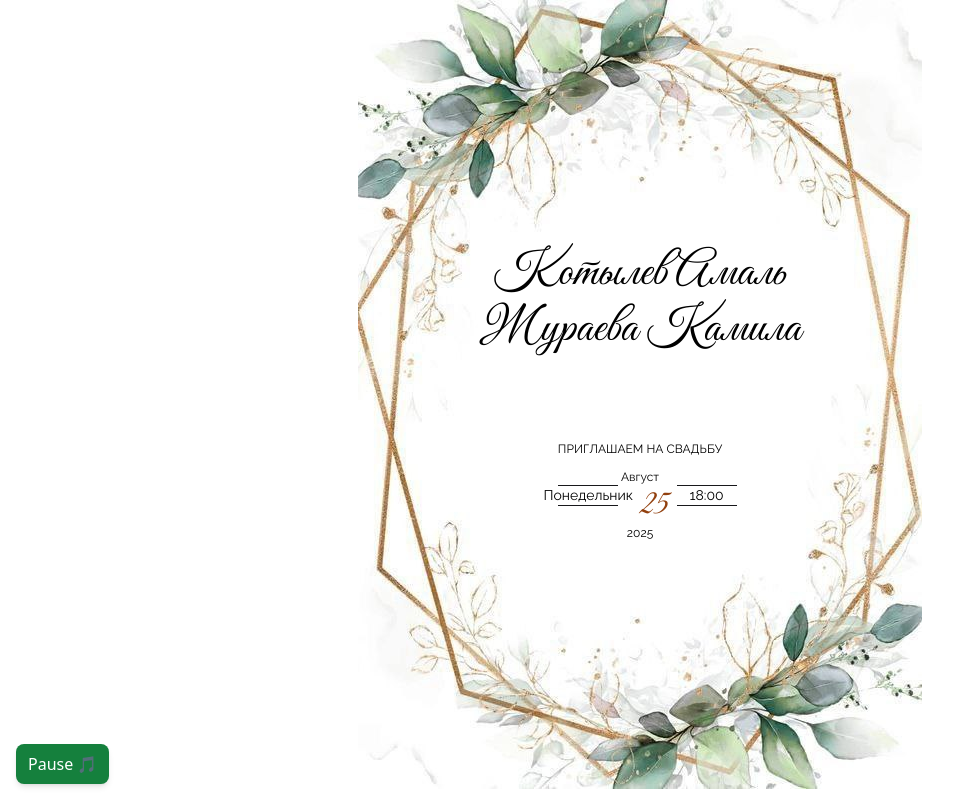
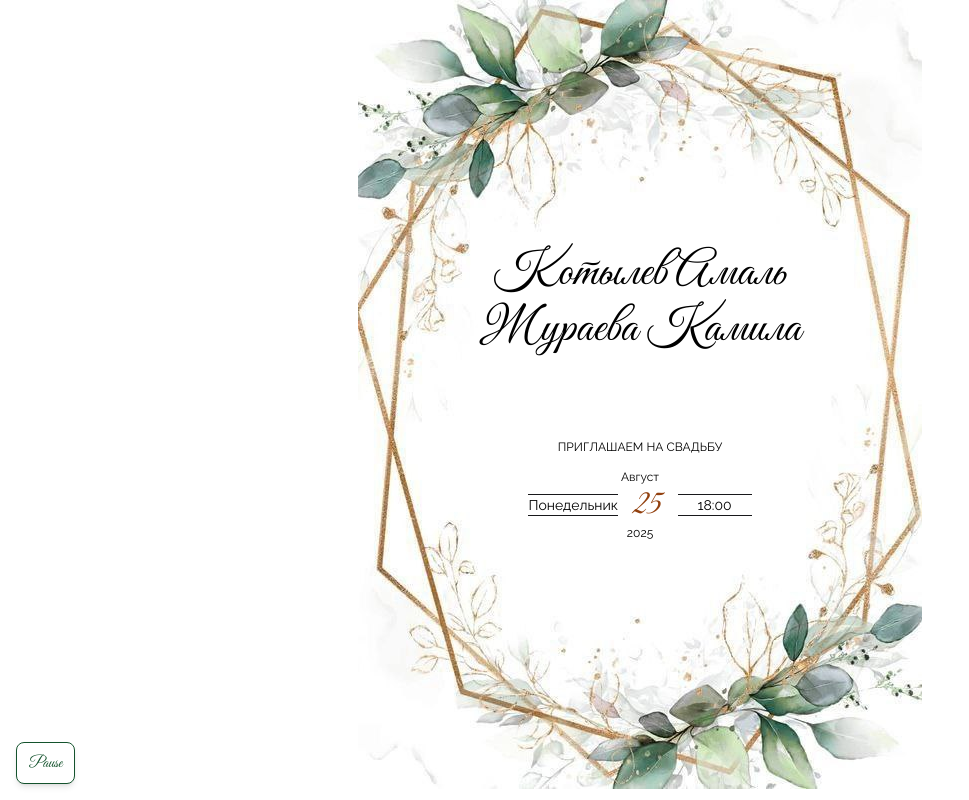
Before and after one commit to khmiq/invitation, a React (Vite) app: page /#/1 in a window 1280 px wide. Shown: the top 800 px of the page, without its empty margins (0-969 px from the left). Built offline with nearby package versions, Linux system fonts and the light colour scheme.

Commit message:
added  animation effects

```diff
--- a/package.json
+++ b/package.json
@@ -11,11 +11,13 @@
   },
   "dependencies": {
     "axios": "^1.8.1",
+    "framer-motion": "^12.5.0",
     "react": "^19.0.0",
     "react-confetti": "^6.4.0",
     "react-dom": "^19.0.0",
     "react-hot-toast": "^2.5.2",
     "react-router-dom": "^7.3.0",
+    "react-simple-typewriter": "^5.0.1",
     "react-use": "^17.6.0"
   },
   "devDependencies": {
--- a/src/components/Bcgmusic.jsx
+++ b/src/components/Bcgmusic.jsx
@@ -42,9 +42,10 @@ const BackgroundMusic = () => {
       <audio ref={audioRef} src={bgMusic} loop />
       <button
         onClick={toggleMusic}
-        className="bg-green-700 text-white px-3 py-2 rounded-lg shadow-md hover:bg-green-900 transition"
+        className="bg-white border border-green-900 font-great text-green-900 px-3 py-2 rounded-lg shadow-md transition z-[1000000]"
+
       >
-        {isPlaying ? "Pause 🎵" : "Play ▶️"}
+        {isPlaying ? "Pause" : "Play"}
       </button>
     </div>
   );
--- a/src/components/Photos.jsx
+++ b/src/components/Photos.jsx
@@ -22,7 +22,7 @@ const Photos = () => {
         <div className="absolute inset-y-0 left-[10%] right-[10%] backdrop-blur-[2px]"></div>
 
 
-        <div className="relative z-10 flex flex-col items-center ">
+        <div className="relative z-2 flex flex-col items-center ">
           <img
             className="rounded-[500px]  mt-4 p-20 sm:p-10"
             src={pic1}
--- a/src/components/showcase/Showcase.jsx
+++ b/src/components/showcase/Showcase.jsx
@@ -1,56 +1,165 @@
-import React from "react";
-import one from "../../assets/one.jpg";
+// import React from "react";
+// import one from "../../assets/one.jpg";
 
 
 
 
 
+// const Showcase = () => {
+
+//   return (
+//     <div className="container w-full max-w-[768px] px-4 flex justify-center">
+//       <div className="relative flex justify-center">
+
+//         <img className="w-full h-auto" src={one} alt="frame" />
+
+
+//         <div className="absolute inset-0 flex flex-col items-center justify-center text-center px-4">
+//           <h1 className="font-great text-4xl sm:text-[22px] leading-tight md:text-5xl">Котылев Амаль</h1>
+//           <h1 className="font-great text-4xl sm:text-[22px] md:text-5xl leading-tight mt-2">Жураева Камила</h1>
+
+//           <div className="md:pt-20 sm:pt-5">
+//           <p className="font-raleway text-sm sm:text-[10px] md:text-xs mt-2 text-center">ПРИГЛАШАЕМ НА СВАДЬБУ</p>
+// <p className="font-raleway pt-3 text-sm sm:text-[10px] md:text-xs text-center">Август</p>
+
+
+// <div className="flex justify-between items-center w-full gap-4 mr-10">
+
+//   <div className="flex flex-col items-center flex-[3]">
+//     <span className="w-full h-[0.5px] bg-zinc-900"></span>
+//     <p className="font-raleway text-sm sm:text-xs md:text-sm text-center">Понедельник</p>
+//     <span className="w-full h-[0.5px] bg-zinc-900"></span>
+//   </div>
+
+
+//   <div className="flex-[1] flex justify-center">
+//     <h1 className="font-great text-4xl sm:text-2xl md:text-3xl lg:text-4xl text-amber-800">
+//       25
+//     </h1>
+//   </div>
+
+
+//   <div className="flex flex-col items-center flex-[3]">
+//     <span className="w-full h-[0.5px] bg-zinc-900"></span>
+//     <p className="font-raleway text-sm sm:text-xs md:text-sm text-center">18:00</p>
+//     <span className="w-full h-[0.5px] bg-zinc-900"></span>
+//   </div>
+// </div>
+
+
+// <p className="font-raleway text-sm sm:text-[10px] md:text-xs text-center">2025</p>
+
+
+//           </div>
+
+//         </div>
+//       </div>
+
+
+
+//     </div>
+//   );
+// };
+
+// export default Showcase;
+
+
+import React from "react";
+import { motion } from "framer-motion";
+import one from "../../assets/one.jpg";
+
+const TypingText = ({ text, delay = 0, className = "" }) => {
+  return (
+    <motion.span className={`inline-block ${className}`}
+      initial={{ opacity: 0 }}
+      animate={{ opacity: 1 }}
+      transition={{ duration: 0.5, delay }}
+    >
+      {text.split("").map((char, index) => (
+        <motion.span
+          key={index}
+          initial={{ opacity: 0 }}
+          animate={{ opacity: 1 }}
+          transition={{ duration: 0.05, delay: delay + index * 0.1 }}
+        >
+          {char}
+        </motion.span>
+      ))}
+    </motion.span>
+  );
+};
+
 const Showcase = () => {
-
   return (
     <div className="container w-full max-w-[768px] px-4 flex justify-center">
       <div className="relative flex justify-center">
-
         <img className="w-full h-auto" src={one} alt="frame" />
 
-
         <div className="absolute inset-0 flex flex-col items-center justify-center text-center px-4">
-          <h1 className="font-great text-4xl sm:text-[22px] leading-tight md:text-5xl">Котылев Амаль</h1>
-          <h1 className="font-great text-4xl sm:text-[22px] md:text-5xl leading-tight mt-2">Жураева Камила</h1>
+          <TypingText text="Котылев Амаль" delay={0.2} className="font-great text-4xl sm:text-[22px] md:text-5xl" />
+          <TypingText text="Жураева Камила" delay={0.2} className="font-great text-4xl sm:text-[22px] md:text-5xl mt-2" />
 
           <div className="md:pt-20 sm:pt-5">
-          <p className="font-raleway text-sm sm:text-[10px] md:text-xs mt-2 text-center">ПРИГЛАШАЕМ НА СВАДЬБУ</p>
-<p className="font-raleway pt-3 text-sm sm:text-[10px] md:text-xs text-center">Август</p>
+            <TypingText text="ПРИГЛАШАЕМ НА СВАДЬБУ" delay={2} className="font-raleway text-sm sm:text-[10px] md:text-xs text-center" />
 
+            <motion.p
+              initial={{ opacity: 0, y: 20 }}
+              animate={{ opacity: 1, y: 0 }}
+              transition={{ duration: 0.8, delay: 2.5 }}
+              className="font-raleway pt-3 text-sm sm:text-[10px] md:text-xs text-center"
+            >
+              Август
+            </motion.p>
 
-<div className="flex justify-center gap-2">
-  <div className="flex flex-col items-center">
-    <span className="w-[50px] sm:w-[40px] md:w-[60px] h-[0.5px] bg-zinc-900"></span>
-    <p className="font-raleway text-sm sm:text-xs md:text-sm">Понедельник</p>
-    <span className="w-[50px] sm:w-[40px] md:w-[60px] h-[0.5px] bg-zinc-900"></span>
-  </div>
+            <div className="flex justify-between items-center w-full gap-4 mr-10">
+              {/* First Column */}
+              <motion.div
+                initial={{ opacity: 0, y: 20 }}
+                animate={{ opacity: 1, y: 0 }}
+                transition={{ duration: 0.8, delay: 2.7 }}
+                className="flex flex-col items-center flex-[3]"
+              >
+                <span className="w-full h-[0.5px] bg-zinc-900"></span>
+                <p className="font-raleway text-sm sm:text-xs md:text-sm text-center">Понедельник</p>
+                <span className="w-full h-[0.5px] bg-zinc-900"></span>
+              </motion.div>
 
+              {/* Middle Column */}
+              <motion.div
+                initial={{ opacity: 0, y: 20 }}
+                animate={{ opacity: 1, y: 0 }}
+                transition={{ duration: 0.8, delay: 2.9 }}
+                className="flex-[1] flex justify-center"
+              >
+                <h1 className="font-great text-4xl sm:text-2xl md:text-3xl lg:text-4xl text-amber-800">
+                  25
+                </h1>
+              </motion.div>
 
-  <div>
-    <h1 className="font-great text-4xl sm:text-2xl md:text-3xl lg:text-4xl text-amber-800">25</h1>
-  </div>
+              {/* Third Column */}
+              <motion.div
+                initial={{ opacity: 0, y: 20 }}
+                animate={{ opacity: 1, y: 0 }}
+                transition={{ duration: 0.8, delay: 3.1 }}
+                className="flex flex-col items-center flex-[3]"
+              >
+                <span className="w-full h-[0.5px] bg-zinc-900"></span>
+                <p className="font-raleway text-sm sm:text-xs md:text-sm text-center">18:00</p>
+                <span className="w-full h-[0.5px] bg-zinc-900"></span>
+              </motion.div>
+            </div>
 
-
-  <div className="flex flex-col items-center">
-    <span className="w-[50px] sm:w-[40px] md:w-[60px] h-[0.5px] bg-zinc-900"></span>
-    <p className="font-raleway text-sm sm:text-xs md:text-sm">18:00</p>
-    <span className="w-[50px] sm:w-[40px] md:w-[60px] h-[0.5px] bg-zinc-900"></span>
-  </div>
-</div>
-
-<p className="font-raleway text-sm sm:text-[10px] md:text-xs text-center">2025</p>
+            <motion.p
+              initial={{ opacity: 0, y: 20 }}
+              animate={{ opacity: 1, y: 0 }}
+              transition={{ duration: 0.8, delay: 3.3 }}
+              className="font-raleway text-sm sm:text-[10px] md:text-xs text-center"
+            >
+              2025
+            </motion.p>
           </div>
-
         </div>
       </div>
-
-
-
     </div>
   );
 };
```
Also changed, not shown: 1 other file (tests, documents, lock files or other folders).
